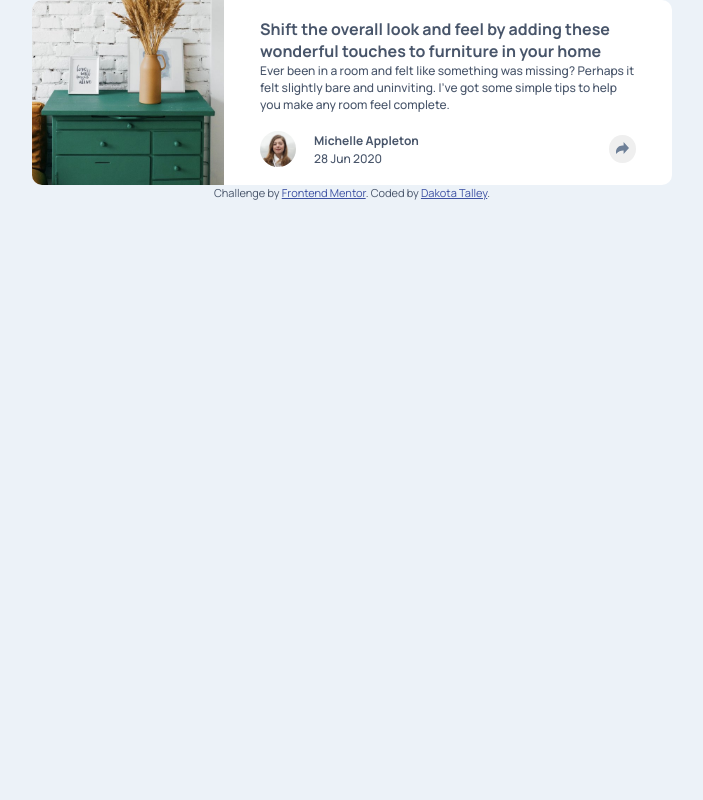
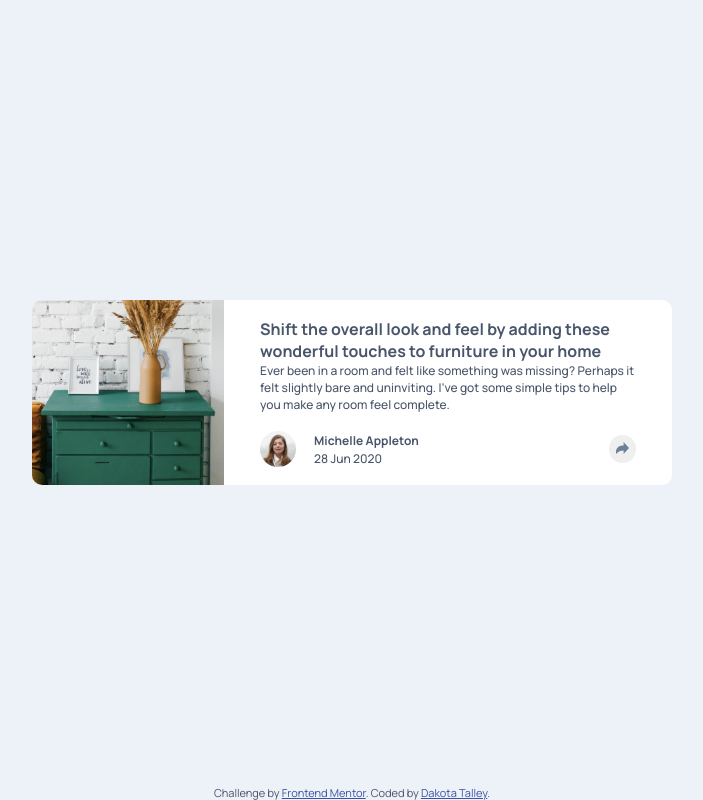
Before and after one commit to JDTalley/fem-article-preview, a plain HTML site: page index.html in a window 1280 px wide. Shown: the whole page, without its empty margins (288-991 px from the left). Drawn offline with Linux system fonts and the light colour scheme.

Commit message:
Fixed footer.

```diff
--- a/css/index.css
+++ b/css/index.css
@@ -4,6 +4,10 @@ body {
     color: hsl(217, 19%, 35%);
     font-size: 0.75rem;
     margin: 0;
+    display: flex;
+    flex-direction: column;
+    justify-content: space-between;
+    height: 100vh;
 }
 
 img {
@@ -42,10 +46,12 @@ Layout
 */
 
 .container {
+    flex: 1 0 auto;
     width: 90%;
     margin: 0 auto;
     display: flex;
     align-content: center;
+    align-items: center;
 }
 
 .article-preview {
```
